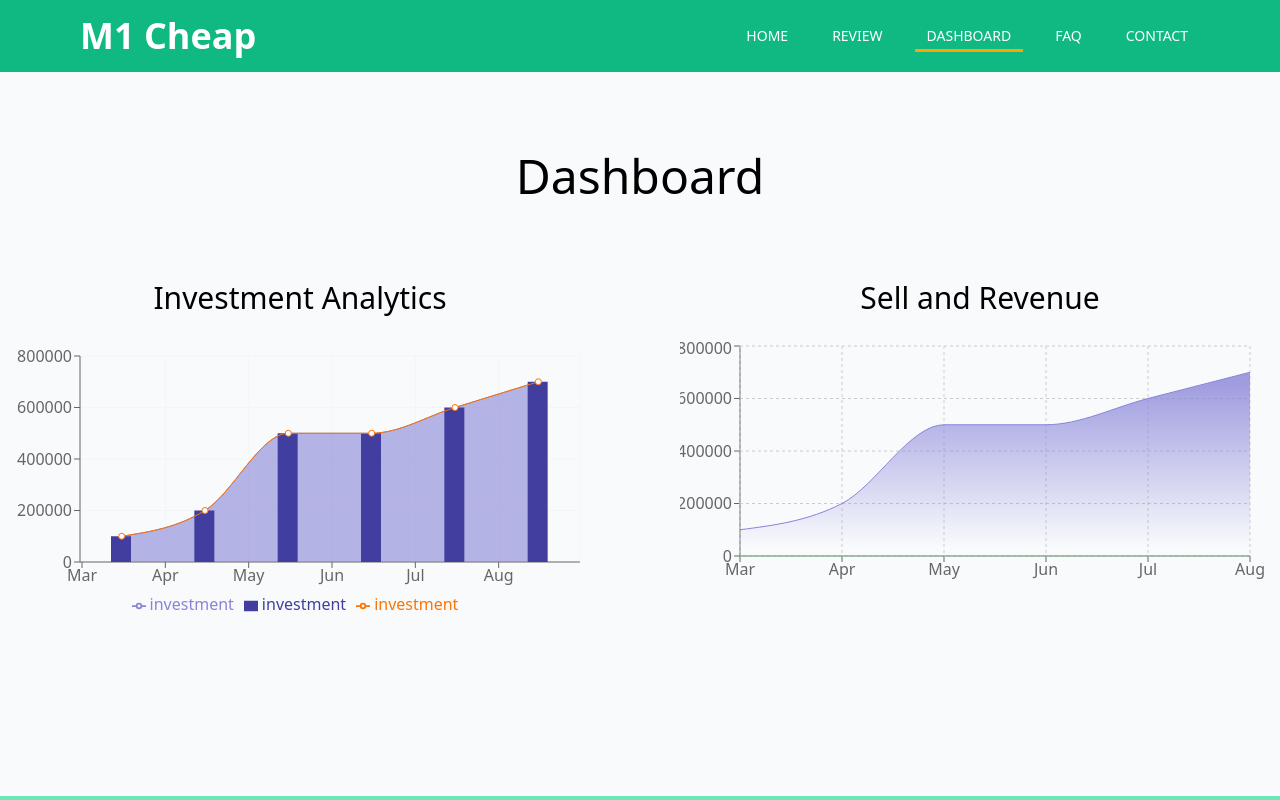
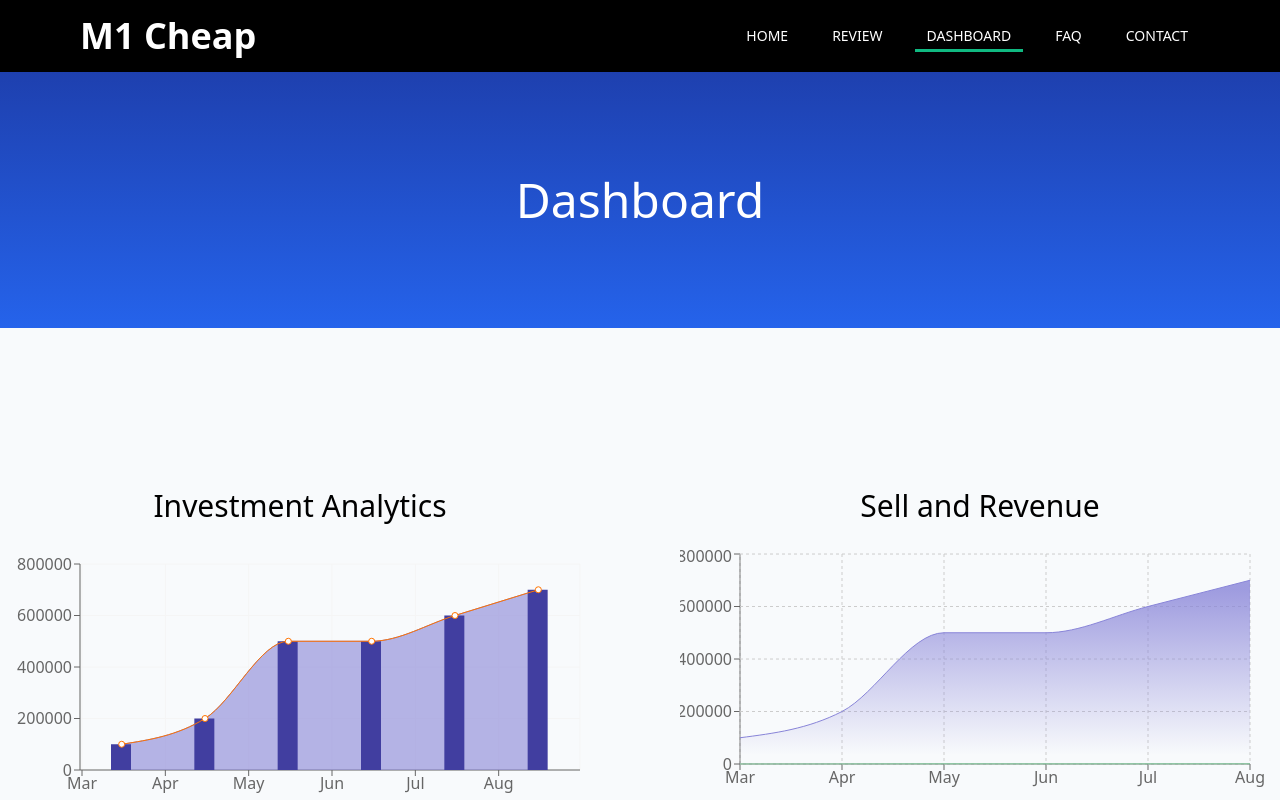
Before and after one commit to rakibahmeddev/Apple-Mackbook-Review-2022, a React (Create React App) app: page /dashboard in a window 1280 px wide. Shown: the top 800 px of the page. Built offline with nearby package versions, Linux system fonts and the light colour scheme.

Commit message:
full project done

```diff
--- a/src/components/Dashboard/Dashboard.js
+++ b/src/components/Dashboard/Dashboard.js
@@ -55,8 +55,13 @@ const Dashboard = () => {
   ];
 
   return (
+    <div>
+      <div class=" flex items-center justify-center bg-gradient-to-b from-blue-800 to-blue-600 h-64">
+        <h2 className="md:text-5xl text-3xl text-white text-center font-medium">
+          Dashboard
+        </h2>
+      </div>
       <div className="bg-slate-50 py-20 px-20">
-      <h2 className="text-5xl font-medium mb-20">Dashboard</h2>
         <div className="my-20 d-block md:flex justify-center gap-20">
           {/* Investmenet  */}
           <div>
@@ -131,6 +136,7 @@ const Dashboard = () => {
           </div>
         </div>
       </div>
+    </div>
   );
 };
 
--- a/src/components/Header/Header.js
+++ b/src/components/Header/Header.js
@@ -5,7 +5,7 @@ import Nav from "./Nav/Nav";
 const Header = () => {
   // const [open, setOpen] = useState(false);
   return (
-    <div className="header bg-emerald-500 text-white  py-4 px-20 flex justify-between items-center">
+    <div className="header bg-black text-white  py-4 px-20 flex justify-between items-center">
       <div className="logo">
         <h2 className="text-4xl font-bold">
           <Link to="/">M1 Cheap</Link>
--- a/src/components/Header/Nav/Nav.js
+++ b/src/components/Header/Nav/Nav.js
@@ -10,7 +10,7 @@ function Nav({ children, to, ...props }) {
       <Link
         className="menu-item font-medium py-1 px-3"
         style={{
-          borderBottom: match ? "3px solid orange" : "",
+          borderBottom: match ? "3px solid #10b981" : "",
         }}
         to={to}
         {...props}
--- a/src/components/Review/Review.js
+++ b/src/components/Review/Review.js
@@ -5,12 +5,19 @@ import ReviewCardPage from "../ReviewCard/ReviewCardPage";
 const Review = () => {
   const [reviews, setReviews] = useReview();
   return (
-    <div className="py-20 px-20 bg-slate-50">
-      <h2 className="text-5xl font-medium mb-14">Customer Reviews</h2>
-      <div className=" grid grid-cols-1 md:grid-cols-2  lg:grid-cols-3 gap-5  ">
-        {reviews.map((review) => (
-          <ReviewCardPage key={review.id} review={review}></ReviewCardPage>
-        ))}
+    <div>
+      <div class=" flex items-center justify-center bg-gradient-to-b from-blue-800 to-blue-600 h-64">
+        <h2 className="md:text-5xl text-3xl text-white text-center font-medium">
+          Customer Reviews
+        </h2>
+      </div>
+
+      <div className="py-20 px-20 bg-slate-50">
+        <div className=" grid grid-cols-1 md:grid-cols-2  lg:grid-cols-3 gap-5  ">
+          {reviews.map((review) => (
+            <ReviewCardPage key={review.id} review={review}></ReviewCardPage>
+          ))}
+        </div>
       </div>
     </div>
   );
```
Lines whose indentation alone changed are shown as unchanged.
